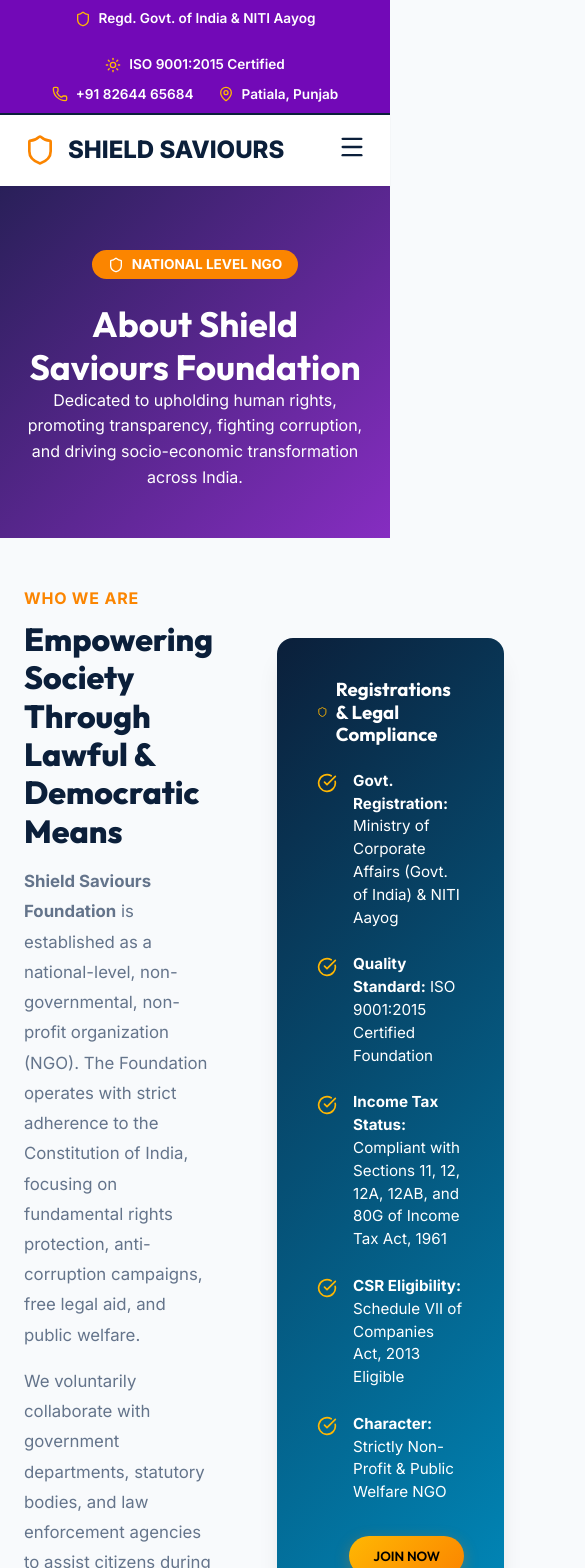
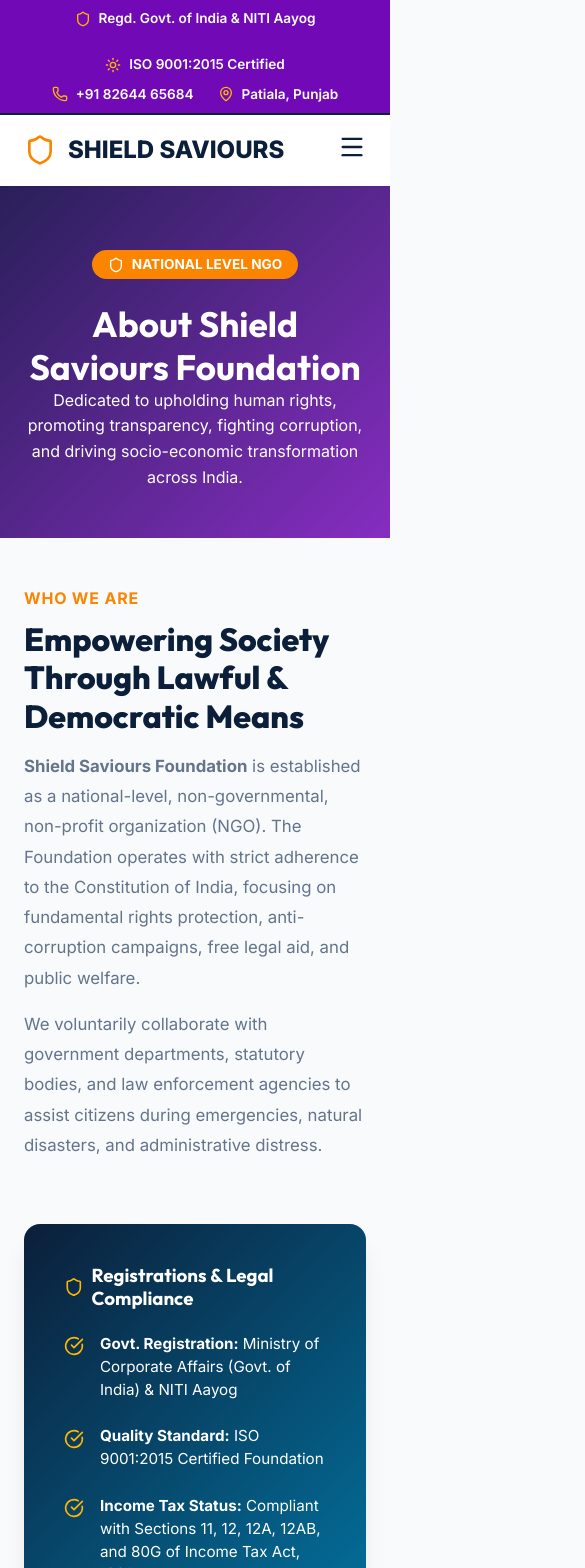
Before and after one commit to raghavkjlp/shieldfoundation, a React (Vite) app in the folder client/: page /about in a window 390 px wide. Shown: the top 1568 px of the page, 585 px wide, since content can reach past the window. Built offline with nearby package versions, Linux system fonts and the light colour scheme.

Commit message:
Fix CSS cascading issues for mobile grid layout and prevent horizontal overflow

```diff
--- a/client/src/index.css
+++ b/client/src/index.css
@@ -111,20 +111,6 @@
 .cta-banner h2 { font-size: 3rem; margin-bottom: 1rem; }
 .cta-banner p { font-size: 1.2rem; max-width: 700px; margin: 0 auto 2rem; opacity: 0.9; }
 
-/* Responsive */
-@media (max-width: 992px) {
-  .stats-grid, .price-grid { grid-template-columns: repeat(2, 1fr); }
-  .dedicated-grid { grid-template-columns: 1fr; }
-  .obj-grid { grid-template-columns: repeat(2, 1fr); }
-  .price-card.popular { transform: none; }
-  .price-card.popular:hover { transform: translateY(-5px); }
-}
-@media (max-width: 768px) {
-  .nav-links { display: none; }
-  .stats-grid, .price-grid, .obj-grid { grid-template-columns: 1fr; }
-  .about-grid { grid-template-columns: 1fr; }
-  .aims-grid { grid-template-columns: 1fr; }
-}
 
 /* --- About Page CSS & Utilities --- */
 .text-center { text-align: center; }
@@ -328,4 +314,18 @@
   .dedicated-features { grid-template-columns: 1fr; gap: 1rem; }
   .youtube-banner { padding: 2rem 1rem; margin-bottom: -3rem; }
   .youtube-banner h1 { font-size: 2rem !important; }
+
+  .stats-grid, .price-grid, .obj-grid { grid-template-columns: 1fr; }
+  .about-grid { grid-template-columns: 1fr; }
+  .aims-grid { grid-template-columns: 1fr; }
 }
+
+@media (max-width: 992px) {
+  .stats-grid, .price-grid { grid-template-columns: repeat(2, 1fr); }
+  .dedicated-grid { grid-template-columns: 1fr; }
+  .obj-grid { grid-template-columns: repeat(2, 1fr); }
+  .price-card.popular { transform: none; }
+  .price-card.popular:hover { transform: translateY(-5px); }
+}
+
+html, body { overflow-x: hidden; width: 100%; }
```
